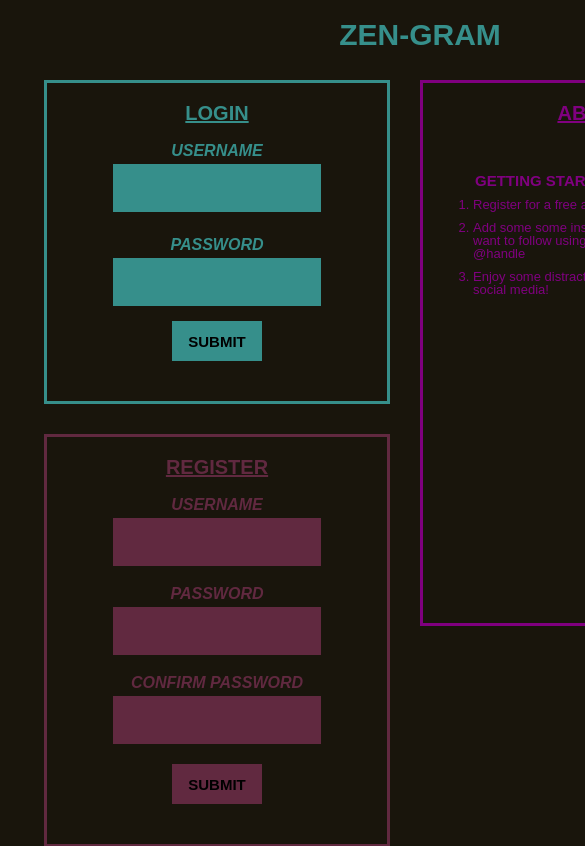
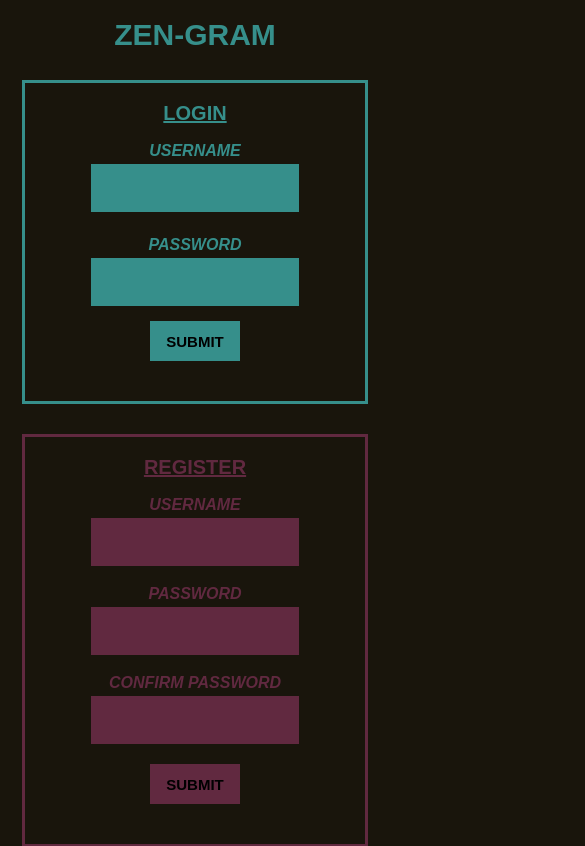
Before and after one commit to nikhilkamineni/instagram-scraper, a React (Create React App) app in the folder client/: page / in a window 390 px wide. Shown: the top 846 px of the page, 585 px wide, since content can reach past the window. Built offline with nearby package versions, Linux system fonts and the light colour scheme; no server answers.

Commit message:
Styling fixes for responsiveness

```diff
--- a/client/src/App.css
+++ b/client/src/App.css
@@ -1,8 +1,6 @@
 .App {
-  margin: 0;
-  padding: 0 20px;
   text-align: center;
-  min-width: 800px;
+  min-width: 360px;
 }
 .App h1 {
   font-weight: bold;
--- a/client/src/App.less
+++ b/client/src/App.less
@@ -1,8 +1,8 @@
 .App {
-  margin: 0;
-  padding: 0 20px;
+  // margin: 0 ;
+  // padding: 0 20px;
   text-align: center;
-  min-width: 800px;
+  min-width: 360px;
 
   h1 {
     font-weight: bold;
--- /dev/null
+++ b/client/src/Components/Home/Home.css
@@ -0,0 +1,3 @@
+#Home {
+  padding: 20px;
+}
--- a/client/src/Components/Home/Home.js
+++ b/client/src/Components/Home/Home.js
@@ -5,6 +5,8 @@ import Menu from '../Menu/Menu';
 import Page from '../Page/Page';
 import SavePage from '../SavePage/SavePage';
 import SortPages from '../SortPages/SortPages';
+
+import './Home.css'
 
 const API_URL = process.env.REACT_APP_API_URL;
 
@@ -117,7 +119,7 @@ class Home extends Component {
       });
 
     return (
-      <div className="App__Container" onMouseMove={this._onMouseMove}>
+      <div id="Home" onMouseMove={this._onMouseMove}>
         <Menu
           handleLogout={this.props.handleLogout}
           user={this.state.user}
--- /dev/null
+++ b/client/src/Components/Home/Home.less
@@ -0,0 +1,3 @@
+#Home {
+  padding: 20px;
+}
--- a/client/src/index.css
+++ b/client/src/index.css
@@ -2,7 +2,6 @@
    v2.0 | 20110126
    License: none (public domain)
 */
-@import url('https://fonts.googleapis.com/css?family=Major+Mono+Display');
 html,
 body,
 div,
@@ -128,6 +127,12 @@ table {
   border-spacing: 0;
 }
 /* CUSTOM STYLES */
+@font-face {
+  font-family: 'Major Mono Display';
+  font-style: normal;
+  font-weight: 400;
+  src: local('Major Mono Display Regular'), local('MajorMonoDisplay-Regular'), url(https://fonts.gstatic.com/s/majormonodisplay/v2/RWmVoLyb5fEqtsfBX9PDZIGr2tFubRh7DXeU.ttf) format('truetype');
+}
 body {
   margin: 0;
   padding: 0;
```
